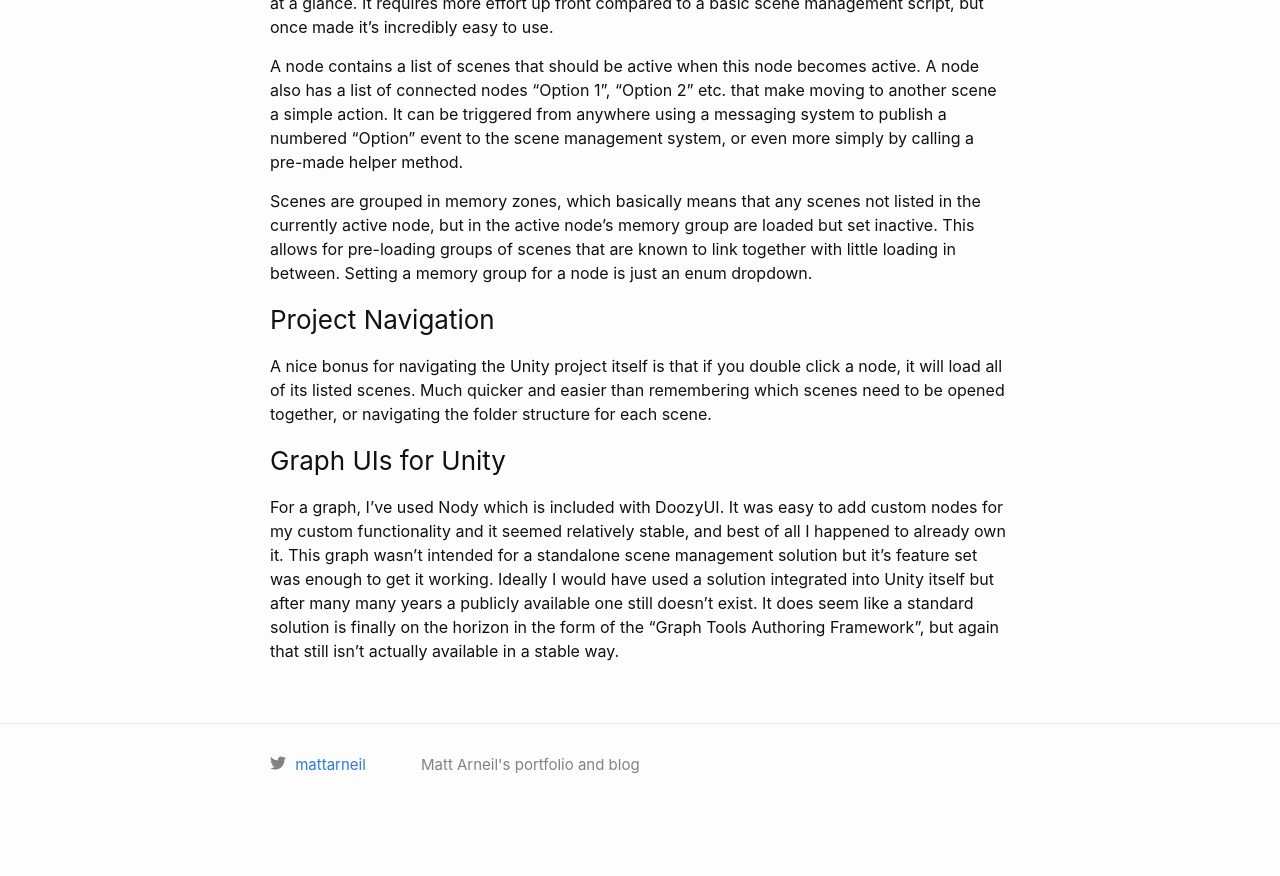
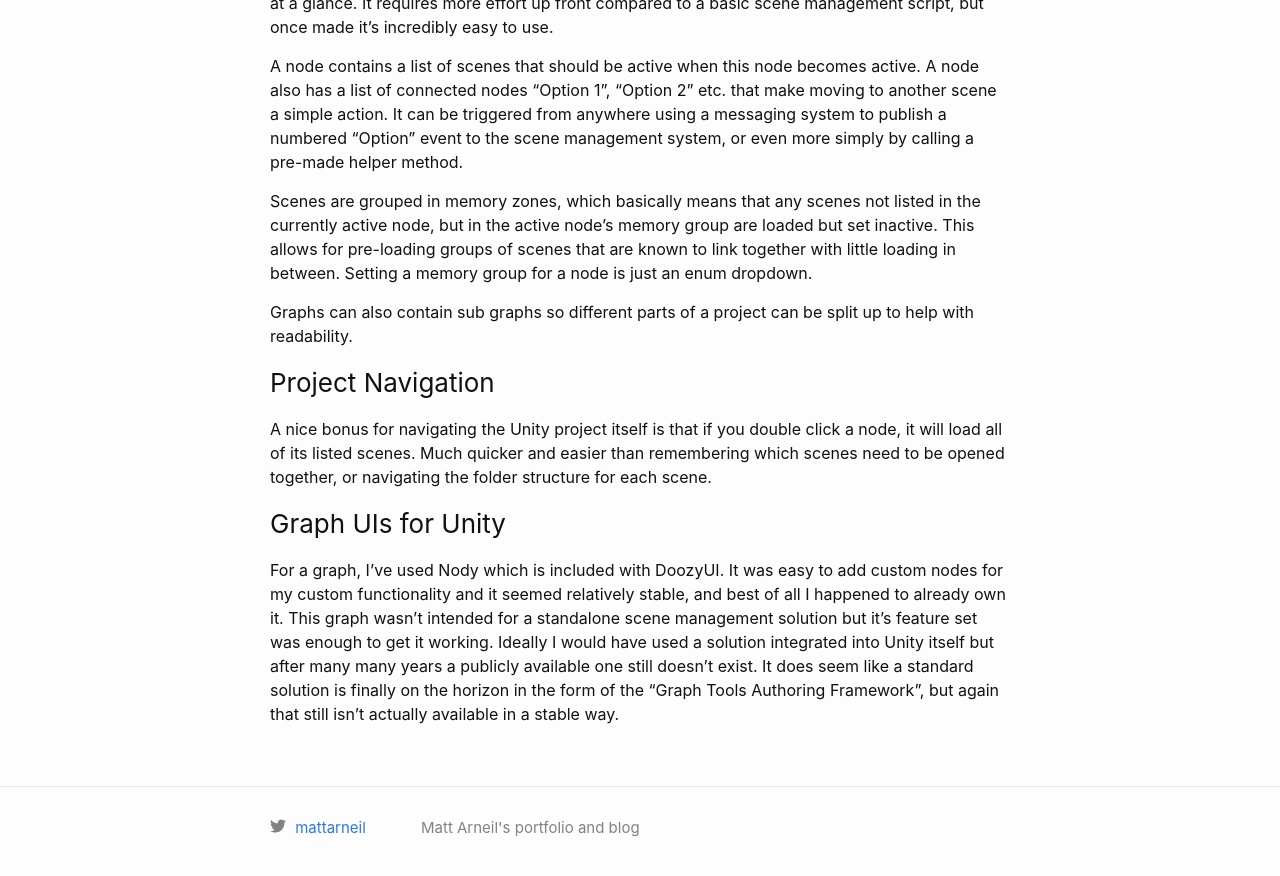
Before and after one commit to matt-arneil/matt-arneil.github.io, a Jekyll site: the page built from _posts/2000-01-04-scene-management-system.md, in a window 1280 px wide and 900 px high, scrolled down 756 px. Shown: the top 876 px of the window. Built offline with Jekyll 4.4.1, drawn with Linux system fonts in a browser that asks for light colours; before the commit the page ends 1593 px from its top, so only the background shows below that.

Commit message:
sub graph note

```diff
--- a/_posts/2000-01-04-scene-management-system.md
+++ b/_posts/2000-01-04-scene-management-system.md
@@ -13,6 +13,8 @@ A node contains a list of scenes that should be active when this node becomes ac
 
 Scenes are grouped in memory zones, which basically means that any scenes not listed in the currently active node, but in the active node's memory group are loaded but set inactive. This allows for pre-loading groups of scenes that are known to link together with little loading in between. Setting a memory group for a node is just an enum dropdown.
 
+Graphs can also contain sub graphs so different parts of a project can be split up to help with readability.
+
 ### Project Navigation
 A nice bonus for navigating the Unity project itself is that if you double click a node, it will load all of its listed scenes. Much quicker and easier than remembering which scenes need to be opened together, or navigating the folder structure for each scene.
 
```
